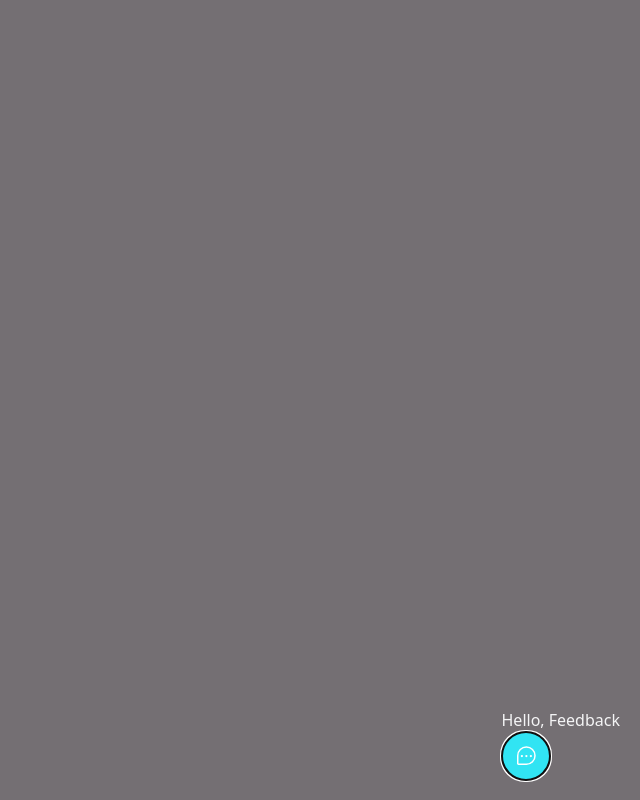
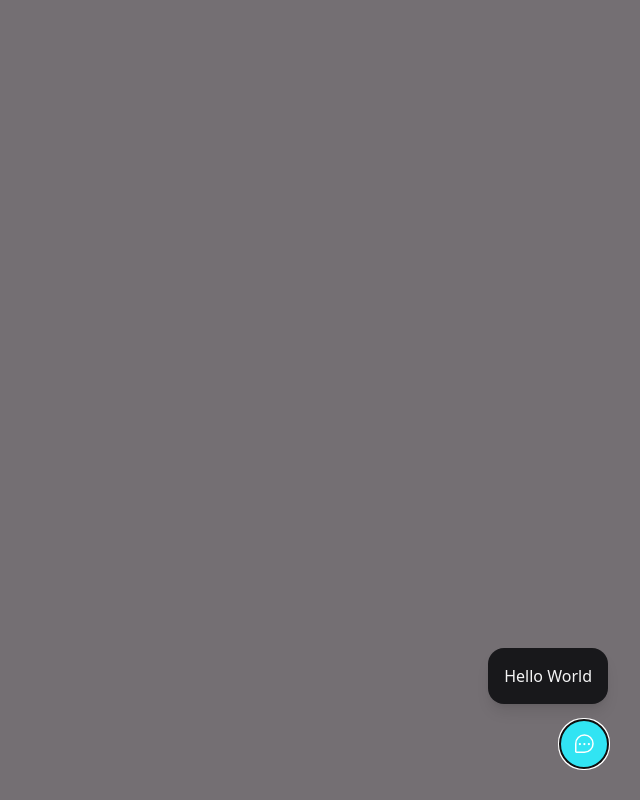
Before and after one commit to OliverSantosCode/Feedback, a React (Vite) app in the folder web/: page / in a window 1280 px wide. Both pictures are taken after a click on the button "Feedback". Shown: the whole page, without its empty margins (640-1280 px from the left). Built offline with nearby package versions, Linux system fonts and the light colour scheme.

Commit message:
Feedback: web - Tailwind: WidgetForm

```diff
--- a/web/src/components/Widget.tsx
+++ b/web/src/components/Widget.tsx
@@ -1,6 +1,7 @@
 import { ChatTeardropDots } from 'phosphor-react';
 // import { useState } from 'react';
 import { Popover } from '@headlessui/react';
+import { WidgetForm } from './WidgetForm';
 
 export function Widget() {
     // const [isWidgetOpen, setIsWidgetOpen] = useState(false);
@@ -10,9 +11,11 @@
     // }
 
     return (
-        <Popover className='absolute bottom-5 right-5'>
+        <Popover className='absolute bottom-4 right-4 md:bottom-8 md:right-8 flex flex-col items-end'>
             {/* { isWidgetOpen && <p>Hello, Feedback</p> } */}
-            <Popover.Panel>Hello, Feedback</Popover.Panel>
+            <Popover.Panel>
+                <WidgetForm />
+            </Popover.Panel>
 
             <Popover.Button className='bg-brand-500 rounded-full px-3 h-12 text-white flex items-center group'>
                 <ChatTeardropDots className='w-6 h-6' />
--- /dev/null
+++ b/web/src/components/WidgetForm.tsx
@@ -0,0 +1,7 @@
+export function WidgetForm() {
+    return (
+        <div className='bg-zinc-900 p-4 relative rounded-2xl mb-4 flex-col items-center shadow-lg w-[calc(100vw-2rem)] md:w-auto'>
+            Hello World
+        </div>
+    );
+}
```
